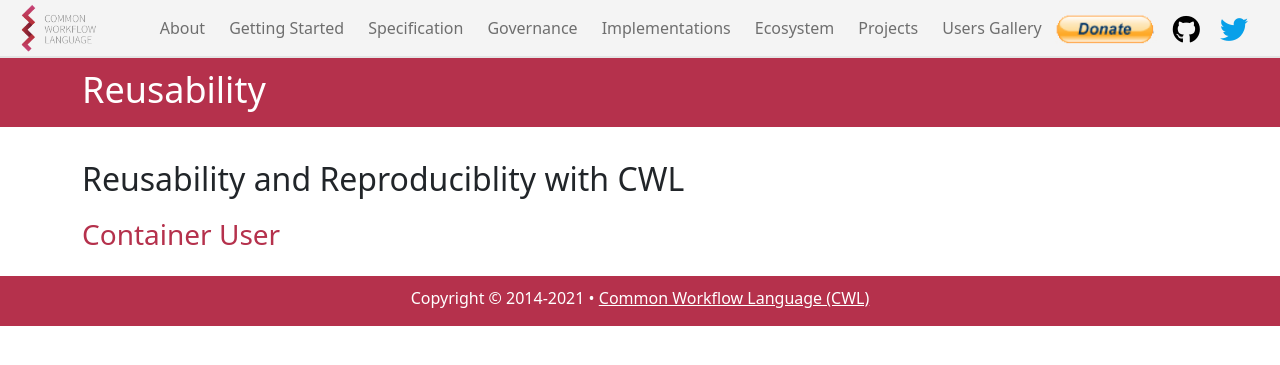
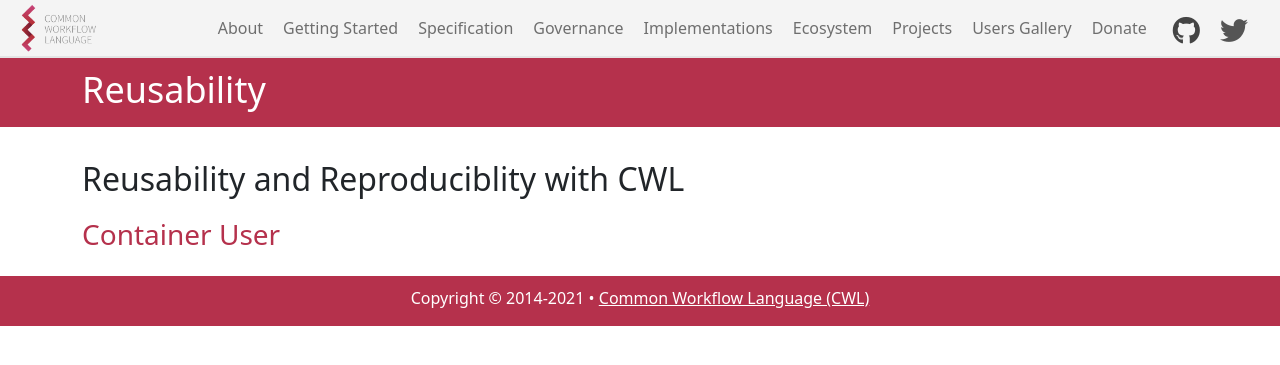
Before and after one commit to common-workflow-language/cwl-website, a Jekyll site: the page built from content/reusability.md, in a window 1280 px wide. Shown: the top 365 px of the page. Built offline with Jekyll 4.4.1, drawn with Linux system fonts in a browser that asks for light colours.

Commit message:
Fix Nav links cover CWL logo. Change Donate & Social Media icons to greyscale

```diff
--- a/content/_includes/paypal-button.html
+++ b/content/_includes/paypal-button.html
@@ -1,5 +1,9 @@
 <form action="https://www.paypal.com/cgi-bin/webscr" method="post" target="_top" style="display: inline;">
   <input type="hidden" name="cmd" value="_s-xclick">
   <input type="hidden" name="hosted_button_id" value="Z55VS5LBBSZTJ">
-  <input type="image" class="paypal-btn" src="/assets/img/donate-button2.png" name="submit" alt="Donate to Common Workflow Language via PayPal">
+  {% if include.position == "top-nav" %}
+    <input type="submit" value="Donate" class="paypal-btn" name="submit" alt="Donate to Common Workflow Language via PayPal">
+  {% else %}
+    <input type="image" class="paypal-btn" src="/assets/img/donate-button2.png" name="submit" alt="Donate to Common Workflow Language via PayPal">
+  {% endif %}
 </form>
--- a/content/_includes/top_nav.html
+++ b/content/_includes/top_nav.html
@@ -36,7 +36,7 @@
         {% endfor %}
       {% endif %}
 
-      <li class="nav-item nav--paypal-btn">{% include paypal-button.html %}</li>
+      <li class="nav-item nav--paypal-btn">{% include paypal-button.html position="top-nav" %}</li>
 
       <li class="nav-item nav-social-icons">
         <a href="{{ site.github_url }}" aria-label="GitHub link"><i class="fab fa-github first-icon"></i></a>
--- a/content/_sass/partials/_nav.scss
+++ b/content/_sass/partials/_nav.scss
@@ -98,7 +98,9 @@
 
 @include media-breakpoint-up(lg) {
   .navbar-nav {
+    align-items: center;
     margin: 0 1rem 0 0;
+    max-width: calc(100vw - 130px);
   }
 }
 
@@ -152,14 +154,14 @@
 
 @include media-breakpoint-up(lg) {
   .navbar-nav {
-    max-width: calc(100vw - 130px);
+    max-width: calc(100vw - 160px);
   }
 }
 
 @include media-breakpoint-up(xl) {
   .navbar-nav {
     margin: 0 1rem;
-    max-width: 100%;
+    max-width: calc(100vw - 130px);
   }
 }
 
@@ -182,9 +184,9 @@
 // Fix for menu items inaccessible on landscape mode
 @media (max-height: 525px) and (max-width: 992px) {
   .navbar-nav {
-    background-color: #f4f4f4;
-    /* fits exactly 10 menu items in 2 cols, starting at 206px
-    Once it's above 238px, it overflows on Nexus 5 (640x360 in dev tools)  */
+    background-color: $nav--bg-color;
+    // fits exactly 10 menu items in 2 cols, starting at 206px
+    // Once it's above 238px, it overflows on Nexus 5 (640x360 in dev tools)
     margin-left: 0 !important;
     max-height: 238px;
     width: 260px;
@@ -192,18 +194,50 @@
 }
 
 .nav--paypal-btn {
-  padding: 0.25rem 1.25rem 0.25rem 0.75rem;
+  .paypal-btn {
+    background: transparent;
+    border: 0;
+    color: $nav-link--color;
+    padding: 0;
+
+    &:hover {
+      color: $nav-link--hover-color;
+    }
+  }
 }
 
 @include media-breakpoint-up(lg) {
   .nav--paypal-btn {
+    // padding: 0.25rem 1.25rem 0.25rem 0.75rem;
+    padding: 0 0.5rem;
+
+    .paypal-btn {
+      padding: 0 0.5rem;
+    }
+  }
+}
+
+@include media-breakpoint-up(xl) {
+  .nav-item,
+  .nav--paypal-btn {
+    padding: 0 2px;
+  }
+}
+
+@include media-breakpoint-up(xl-13) {
+  .nav-item,
+  .nav--paypal-btn {
+    padding: 0 4px;
+  }
+}
+
+@include media-breakpoint-up(xxl) {
+  .nav-item {
+    padding: 0 8px;
+  }
+
+  .nav--paypal-btn {
     padding: 0;
-
-    input.paypal-btn {
-      height: 30px;
-      margin: 6px 0 0;
-      width: 103px;
-    }
   }
 }
 
@@ -239,13 +273,28 @@
   }
 }
 
-.fa-twitter {
-  color: $twitter-blue;
+.fa-github {
+  color: #444;
+
+  &:hover {
+    color: $black;
+  }
 }
 
-.fa-github {
-  color: $black;
+.fa-twitter {
+  color: #555;
+
+  &:hover {
+    color: $twitter-blue;
+  }
 }
+
+// .fa-github,
+// .fa-twitter {
+//   &:hover {
+//     color: $cwl-red;
+//   }
+// }
 
 .skip-nav {
   margin: 0;
@@ -266,8 +315,8 @@
       -webkit-transition: top 1s ease-out, background 1s linear;
 
     &:focus {
+      box-shadow: 0 0 2px 2px rgba(0, 0, 0, 0.6);
       color: $cwl-red;
-      box-shadow: 0 0 2px 2px rgba(0, 0, 0, 0.6);
       font-weight: 700;
       height: auto;
       left: 0;
--- a/content/_sass/partials/_variables.scss
+++ b/content/_sass/partials/_variables.scss
@@ -37,6 +37,9 @@ $nav--item-padding-lg-2: 0 0.5rem;
 $nav-item-hover-color-desktop: #6c757d;
 $nav-link-hover-color-desktop: rgba(0, 0, 0, 0.8);
 
+$nav-link--color: rgba(0, 0, 0, 0.55);
+$nav-link--hover-color: $cwl-red;
+
 $left-nav-title--color: $black;
 $left-nav-toggle--background-color: $grey-e;
 $left-nav-toggle--border-color: $black-6;
```
Also changed, not shown: content/README.md.
